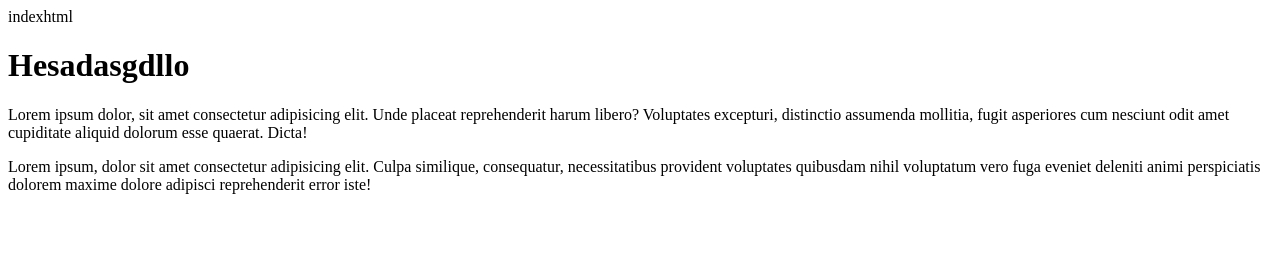
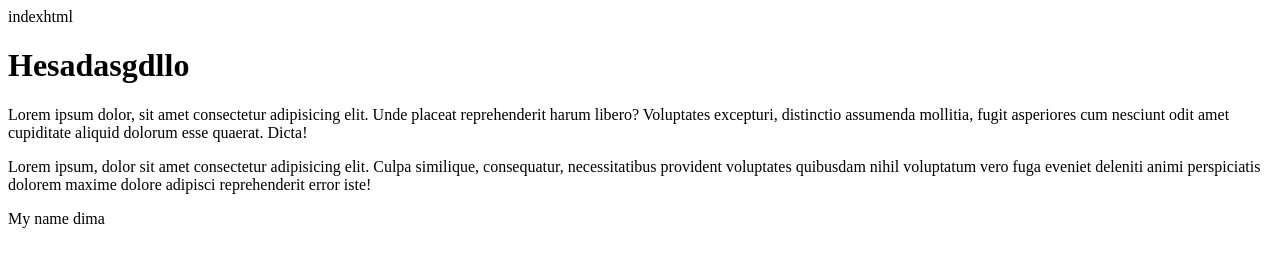
Before and after one commit to 5Dima/testrepo, a plain HTML site: page index.html in a window 1280 px wide. Drawn offline with Linux system fonts and the light colour scheme.

Commit message:
My name dima

```diff
--- a/index.html
+++ b/index.html
@@ -12,5 +12,6 @@ indexhtml
 
 <p>Lorem ipsum, dolor sit amet consectetur adipisicing elit. Culpa similique, consequatur, necessitatibus provident voluptates quibusdam nihil voluptatum vero fuga eveniet deleniti animi perspiciatis dolorem maxime dolore adipisci reprehenderit error iste!</p>
 
+<p>My name dima</p>
 </body>
 </html>
```
